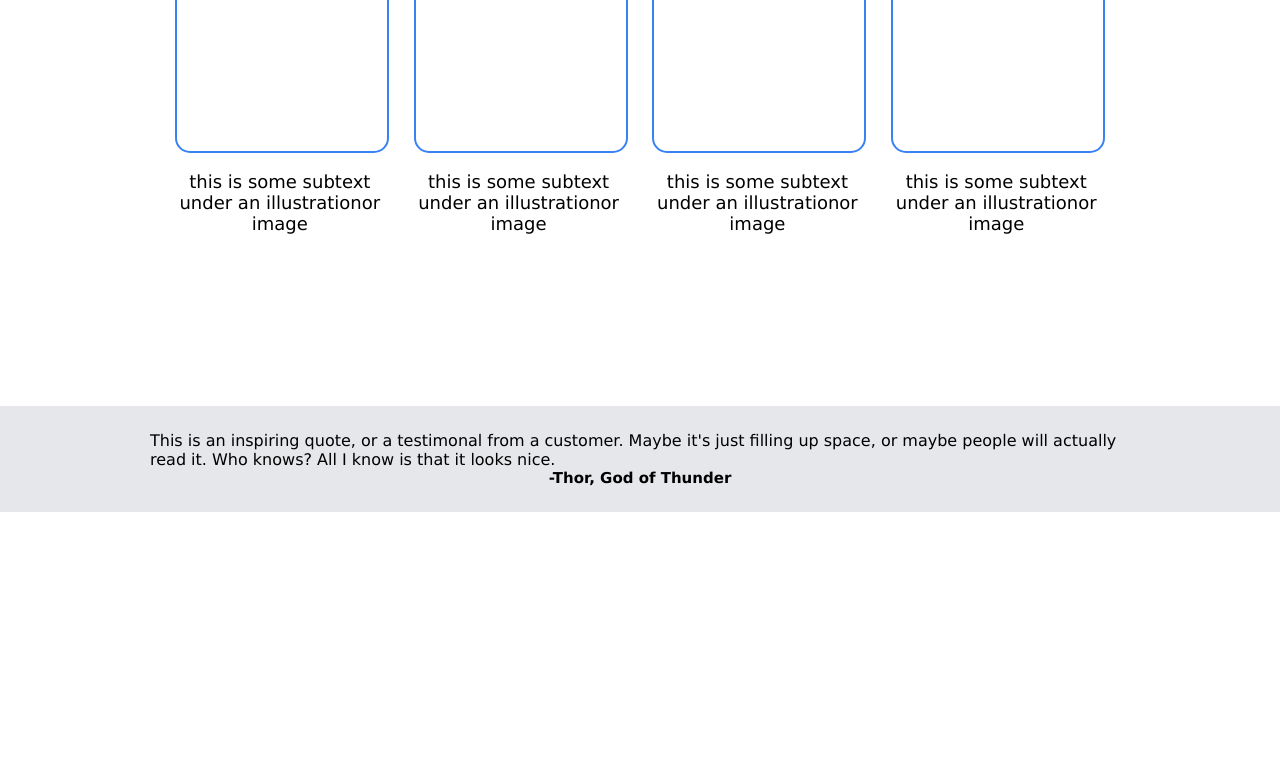
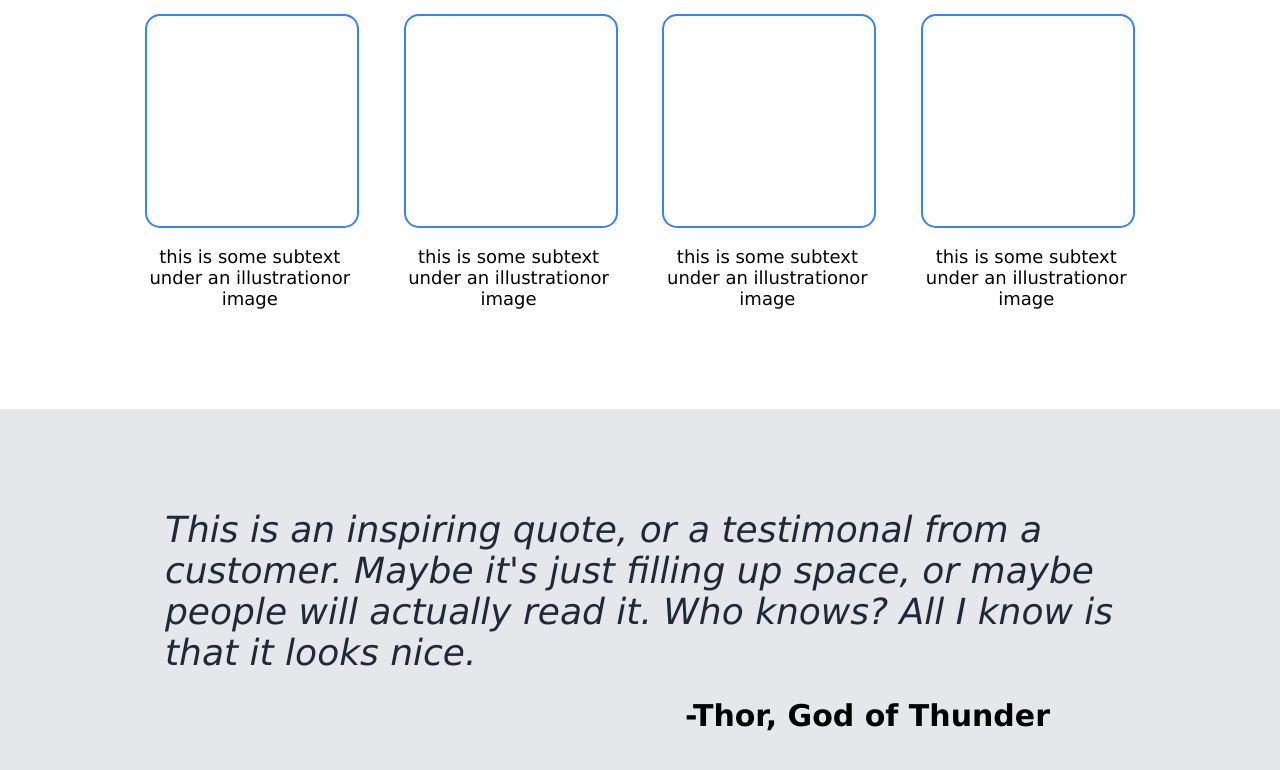
Before and after one commit to jsnmuya/landing-page-project, a plain HTML site: page index.html in a window 1280 px wide. Shown: the part 632-1402 px from the top of the page. Before the commit the page ends 1144 px from the top, so only its background shows below. Drawn offline with Linux system fonts and the light colour scheme.

Commit message:
Finish quote area and edit some on midcontent area, specifically auto height on subtext

```diff
--- a/style.css
+++ b/style.css
@@ -94,8 +94,8 @@ button {
 .mid-content {
 	display: flex;
 	flex-direction: column;
-	/* align-items: center; */
-	padding: 25px 150px;
+	/* padding: 25px 150px; */
+	padding: 100px;
 }
 
 .mid-info {
@@ -117,17 +117,15 @@ button {
 	gap: 18px;
 }
 
-.box,
-.subtext {
+.box {
 	width: 210px;
 	height: 210px;
-}
-
-.box {
 	border: 2px solid #3882f6;
 	border-radius: 15px;
 }
 .subtext {
+	width: 210px;
+	height: auto;
 	font-size: 18px;
 	text-align: center;
 }
@@ -136,12 +134,24 @@ button {
 	background-color: #E5E7EB;
 	display: flex;
 	flex-direction: column;
-	justify-content: center;
-	align-items: center;
-	padding: 25px 150px;
+	padding: 100px;
+	gap: 25px;
+}
+
+.quote,
+.author {
+	max-width: 950px;
+}
+
+.quote {
+	font-size: 36px;
+	font-style: italic;
+	color: #1F2937;
+	align-self: center;
 }
 
 .author {
+	font-size: 30px;
 	font-weight: bold;
-	font-size: 15px;
+	text-align: right;
 }
```
